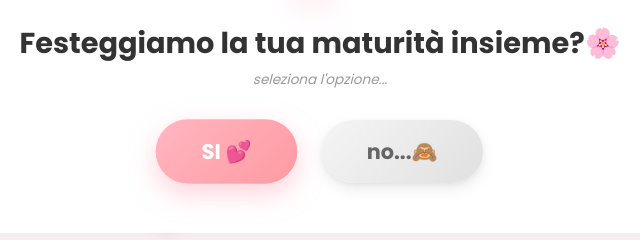
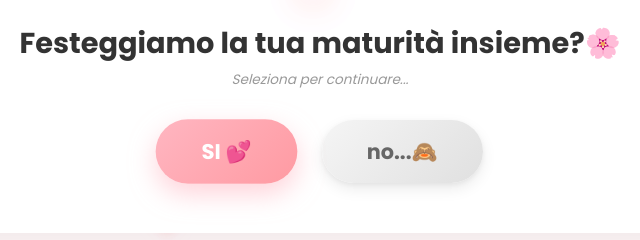
Before and after one commit to ThomasMazzeo/ProgettoTecnologieWeb, a plain HTML site: page index.html in a window 1280 px wide. Shown: the part 404-644 px from the top of the page, 320-960 px from the left. Drawn offline with Linux system fonts and the light colour scheme.

Commit message:
Update hint text in index.html

```diff
--- a/index.html
+++ b/index.html
@@ -23,7 +23,7 @@
         <img src="GIF/2.gif" alt="Cute Cat" class="main-image">
         <h2>Festeggiamo la tua maturità insieme?🌸 </span></h2>
         <!-- QUESTA È LA RIGA NUOVA -->
-        <p class="hint-text">seleziona l'opzione...</p>
+        <p class="hint-text">Seleziona per continuare...</p>
         <div class="buttons-container">
             <button id="btn-yes" class="btn primary-btn">SI 💕</button>
             <button id="btn-no" class="btn secondary-btn">no...🙈</button>
```
